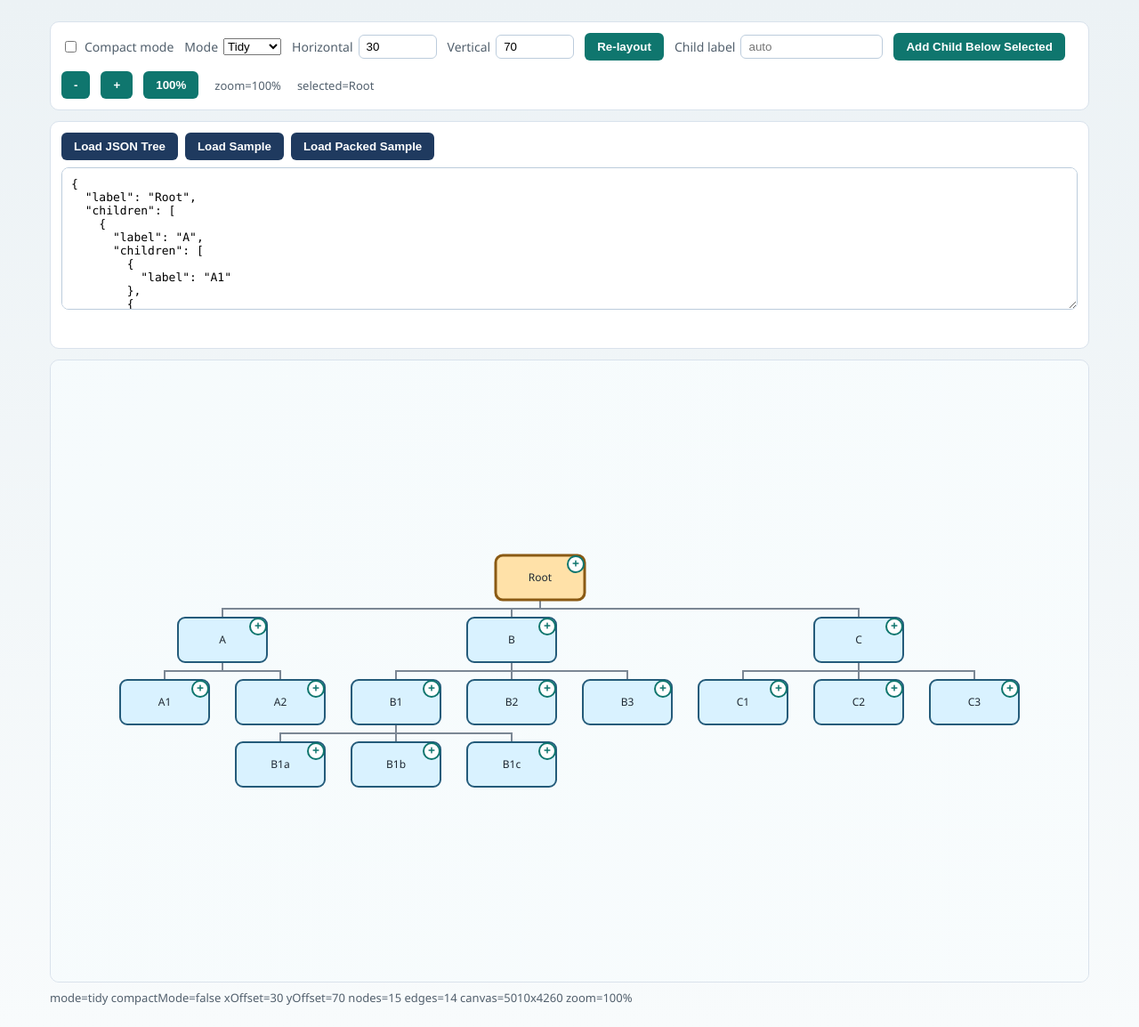
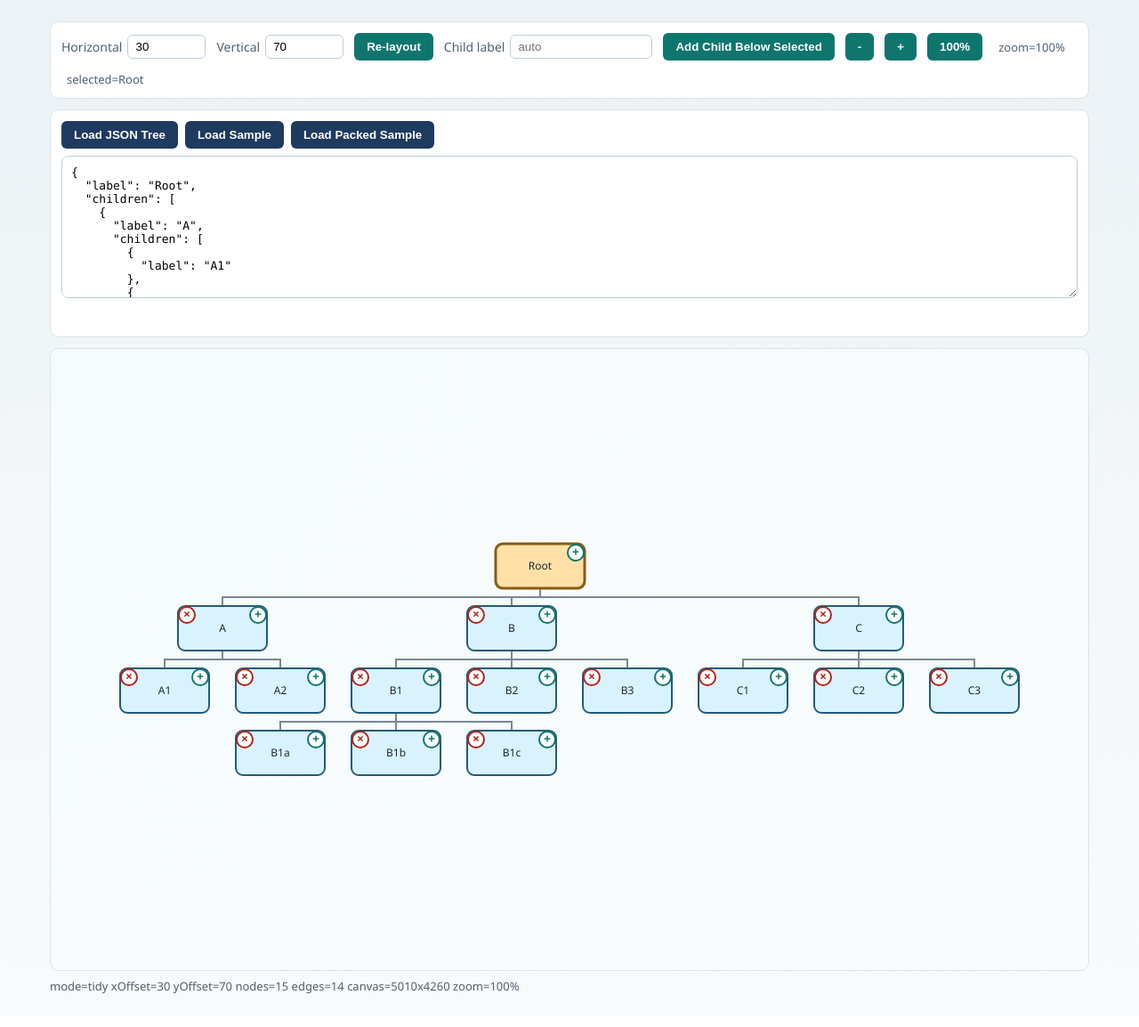
Before and after one commit to Gravity-Well/tree, a plain HTML site: page tree-layout-demo.html in a window 1280 px wide. Shown: the whole page at 89% size. Drawn offline with Linux system fonts and the light colour scheme.

Commit message:
Simplify UI to tidy-only mode and add per-node delete control

```diff
--- a/tree-layout-demo.html
+++ b/tree-layout-demo.html
@@ -161,6 +161,10 @@
       cursor: pointer;
     }
 
+    .node-delete {
+      cursor: pointer;
+    }
+
     .node-editor {
       width: 100%;
       height: 100%;
@@ -183,13 +187,6 @@
 <body>
   <div class="layout">
     <div class="toolbar">
-      <label><input id="compactMode" type="checkbox" /> Compact mode</label>
-      <label>Mode
-        <select id="layoutMode">
-          <option value="legacy">Legacy</option>
-          <option value="tidy" selected>Tidy</option>
-        </select>
-      </label>
       <label>Horizontal <input id="xOffset" type="number" min="0" value="30" /></label>
       <label>Vertical <input id="yOffset" type="number" min="50" value="70" /></label>
       <button id="rerun">Re-layout</button>
@@ -1158,6 +1155,37 @@
         plusText.textContent = "+";
         group.appendChild(plusText);
 
+        if (node.parent) {
+          const deleteCircle = document.createElementNS("http://www.w3.org/2000/svg", "circle");
+          deleteCircle.setAttribute("class", "node-delete");
+          deleteCircle.setAttribute("cx", String(node.position.x + 10 + offsetX));
+          deleteCircle.setAttribute("cy", String(node.position.y + 10 + offsetY));
+          deleteCircle.setAttribute("r", "9");
+          deleteCircle.setAttribute("fill", "#ffffff");
+          deleteCircle.setAttribute("stroke", "#b42318");
+          deleteCircle.setAttribute("stroke-width", "2");
+          group.appendChild(deleteCircle);
+
+          const deleteText = document.createElementNS("http://www.w3.org/2000/svg", "text");
+          deleteText.setAttribute("class", "node-delete");
+          deleteText.setAttribute("x", String(node.position.x + 10 + offsetX));
+          deleteText.setAttribute("y", String(node.position.y + 14 + offsetY));
+          deleteText.setAttribute("font-size", "14");
+          deleteText.setAttribute("font-weight", "700");
+          deleteText.setAttribute("text-anchor", "middle");
+          deleteText.setAttribute("fill", "#b42318");
+          deleteText.textContent = "×";
+          group.appendChild(deleteText);
+
+          const deleteFromNode = (e) => {
+            e.stopPropagation();
+            if (suppressNodeClick) return;
+            deleteNode(node);
+          };
+          deleteCircle.addEventListener("click", deleteFromNode);
+          deleteText.addEventListener("click", deleteFromNode);
+        }
+
         group.addEventListener("click", (e) => {
           e.stopPropagation();
           if (suppressNodeClick) return;
@@ -1203,18 +1231,11 @@
     }
 
     function run(root, recenter = false, recomputeLayout = true) {
-      const compactMode = document.getElementById("compactMode").checked;
-      const layoutMode = document.getElementById("layoutMode").value;
       const xOffset = Number(document.getElementById("xOffset").value || 30);
       const yOffset = Number(document.getElementById("yOffset").value || 70);
       const svg = document.getElementById("treeSvg");
       if (recomputeLayout) {
-        if (layoutMode === "tidy") {
-          layoutTreeTidy(root, 600, 50, xOffset, yOffset);
-        } else {
-          layoutTree(root, 600, 50, xOffset, yOffset, compactMode);
-          adjustOffsets(root, xOffset);
-        }
+        layoutTreeTidy(root, 600, 50, xOffset, yOffset);
         ensureTreeInBounds(root, 20, 20, 100000, 100000);
       }
 
@@ -1233,7 +1254,7 @@
 
       const meta = drawTree(svg, root, offsetX, offsetY);
       document.getElementById("meta").textContent =
-        `mode=${layoutMode} compactMode=${compactMode} xOffset=${xOffset} yOffset=${yOffset} nodes=${meta.nodeCount} edges=${meta.lineCount} canvas=${canvasWidth}x${canvasHeight} zoom=${Math.round(zoomScale * 100)}%`;
+        `mode=tidy xOffset=${xOffset} yOffset=${yOffset} nodes=${meta.nodeCount} edges=${meta.lineCount} canvas=${canvasWidth}x${canvasHeight} zoom=${Math.round(zoomScale * 100)}%`;
 
       IfNeededCenter(recenter);
     }
@@ -1331,9 +1352,28 @@
       input.value = "";
     }
 
+    function deleteNode(node) {
+      clearError();
+      if (!node) return;
+      if (!node.parent) {
+        setError("Root node cannot be deleted.");
+        return;
+      }
+
+      if (editingNode) {
+        const active = document.getElementById("activeNodeEditor");
+        commitNodeEdit(active ? active.value : editingNode.label);
+      }
+
+      const parent = node.parent;
+      parent.children = parent.children.filter((c) => c !== node);
+      selectNode(parent, false);
+      syncJsonFromTree();
+      run(currentRoot, false);
+    }
+
     document.getElementById("rerun").addEventListener("click", rerenderCurrent);
     document.getElementById("addChildBtn").addEventListener("click", addChildBelowSelected);
-    document.getElementById("layoutMode").addEventListener("change", () => run(currentRoot, true, true));
     document.getElementById("zoomInBtn").addEventListener("click", () => setZoom(zoomScale + zoomStep));
     document.getElementById("zoomOutBtn").addEventListener("click", () => setZoom(zoomScale - zoomStep));
     document.getElementById("zoomResetBtn").addEventListener("click", () => setZoom(1));
```
